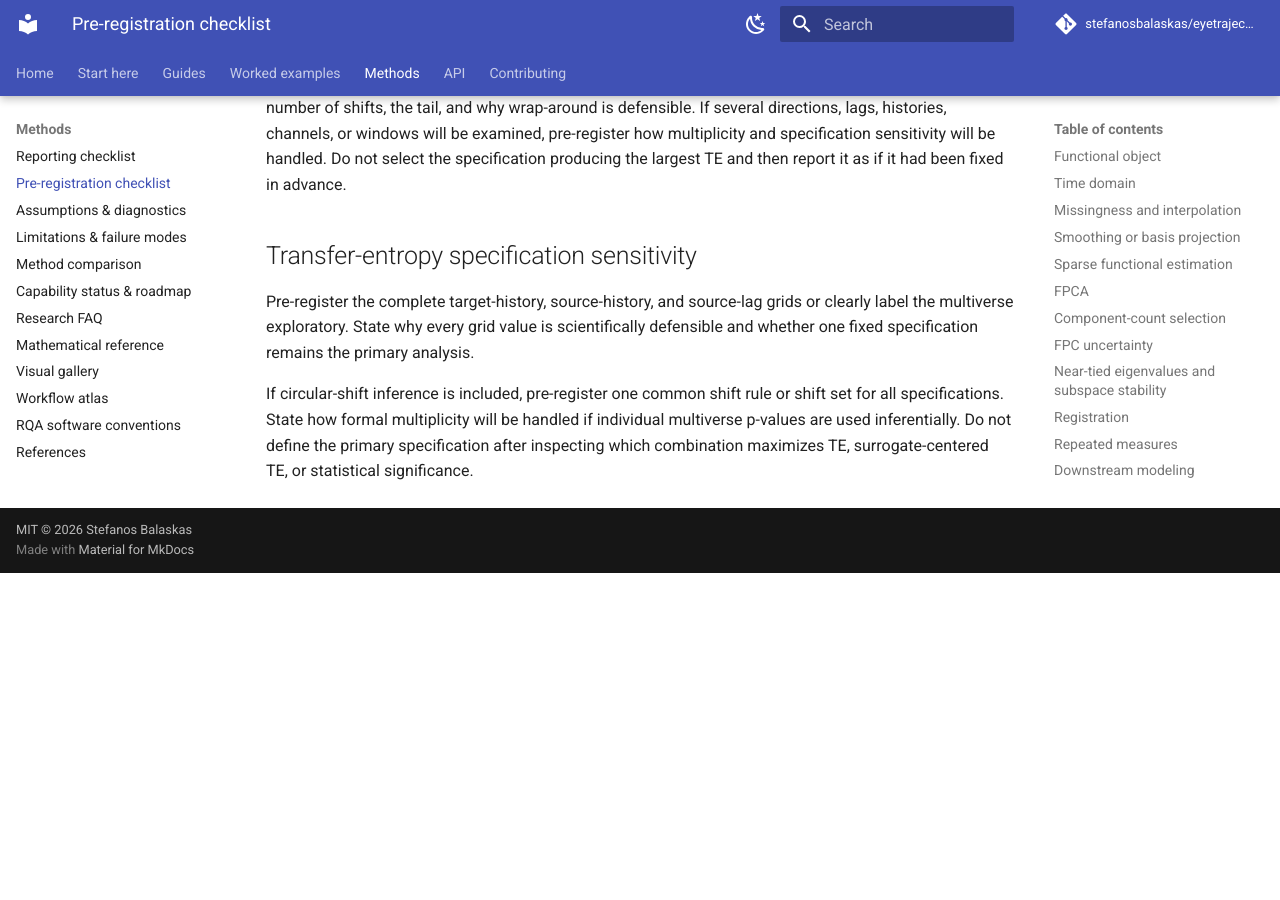
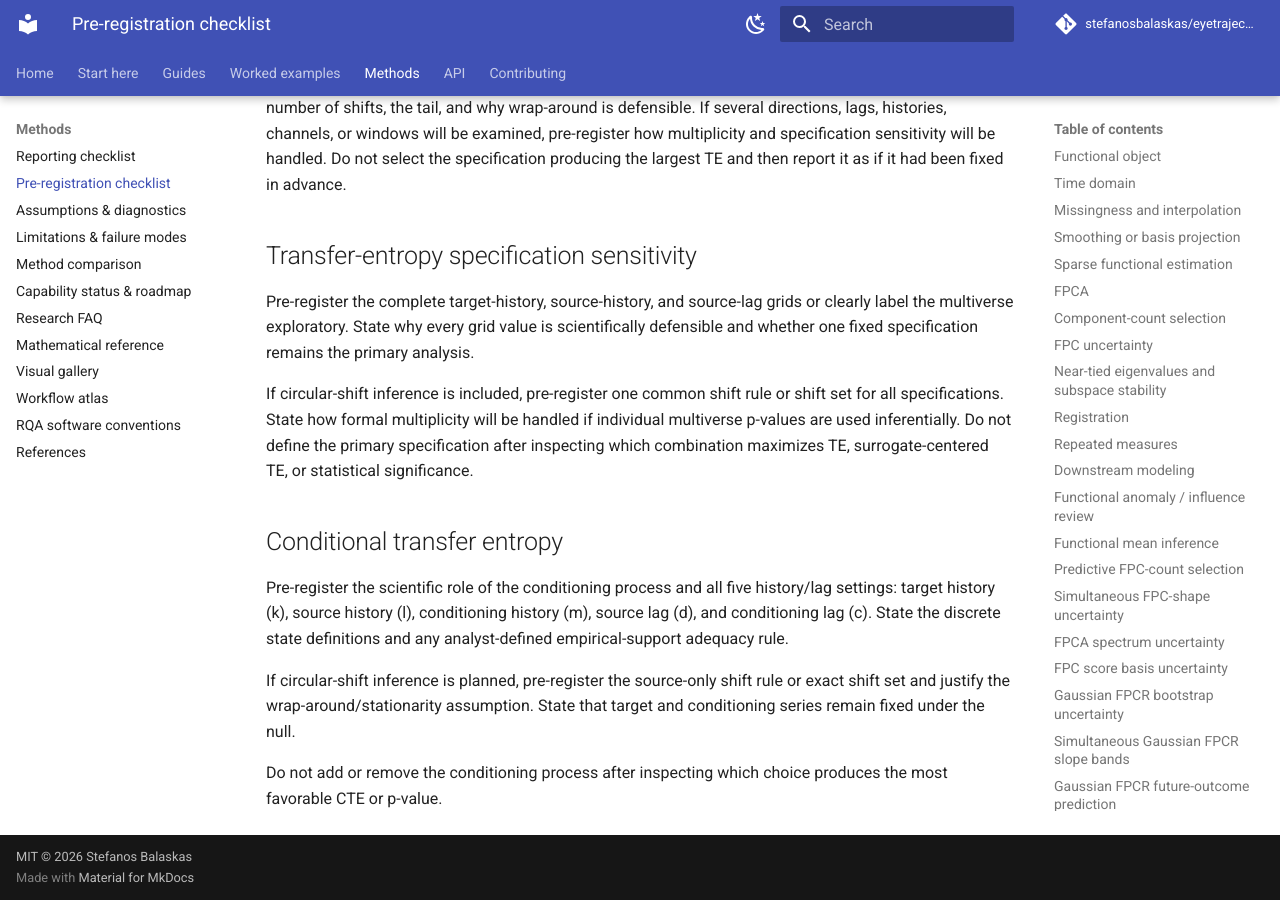
Before and after one commit to stefanosbalaskas/eyetrajectoriespy, an MkDocs documentation site: the page built from docs/methods/preregistration.md, in a window 1280 px wide and 900 px high, scrolled down 22045 px. Built offline with MkDocs 1.6.1 and Material for MkDocs 9.7.7, drawn with Linux system fonts in a browser that asks for light colours; comment, search, counter and statistics services are not loaded; before the commit the page ends 22618 px from its top, so only the background shows below that.

Commit message:
Add conditional transfer entropy preregistration guidance

```diff
--- a/docs/methods/preregistration.md
+++ b/docs/methods/preregistration.md
@@ -732,3 +732,17 @@ shift set for all specifications. State how formal multiplicity will be handled
 if individual multiverse p-values are used inferentially. Do not define the
 primary specification after inspecting which combination maximizes TE,
 surrogate-centered TE, or statistical significance.
+
+## Conditional transfer entropy
+
+Pre-register the scientific role of the conditioning process and all five
+history/lag settings: target history (k), source history (l), conditioning
+history (m), source lag (d), and conditioning lag (c). State the discrete
+state definitions and any analyst-defined empirical-support adequacy rule.
+
+If circular-shift inference is planned, pre-register the source-only shift rule
+or exact shift set and justify the wrap-around/stationarity assumption. State
+that target and conditioning series remain fixed under the null.
+
+Do not add or remove the conditioning process after inspecting which choice
+produces the most favorable CTE or p-value.
```
